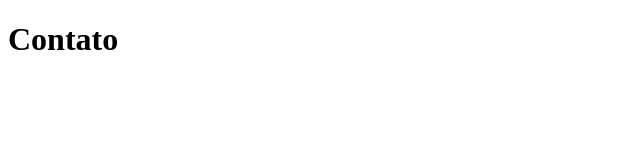
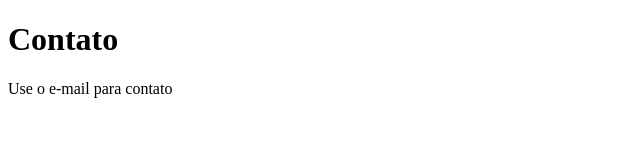
Before and after one commit to pablobdss/Alura-Git_Github, a plain HTML site: page Git_Github/sistema-de-cadastro/contato.html in a window 1280 px wide. Shown: the whole page, without its empty margins (0-640 px from the left). Drawn offline with Linux system fonts and the light colour scheme.

Commit message:
update de contato

```diff
--- a/Git_Github/sistema-de-cadastro/contato.html
+++ b/Git_Github/sistema-de-cadastro/contato.html
@@ -7,5 +7,6 @@
 </head>
 <body>
     <h1>Contato</h1>
+    <p>Use o e-mail para contato</p>
 </body>
 </html>
```
